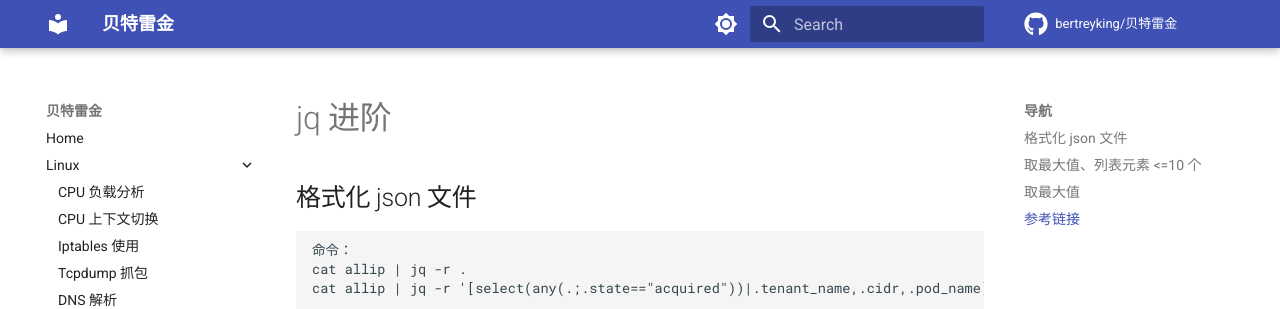
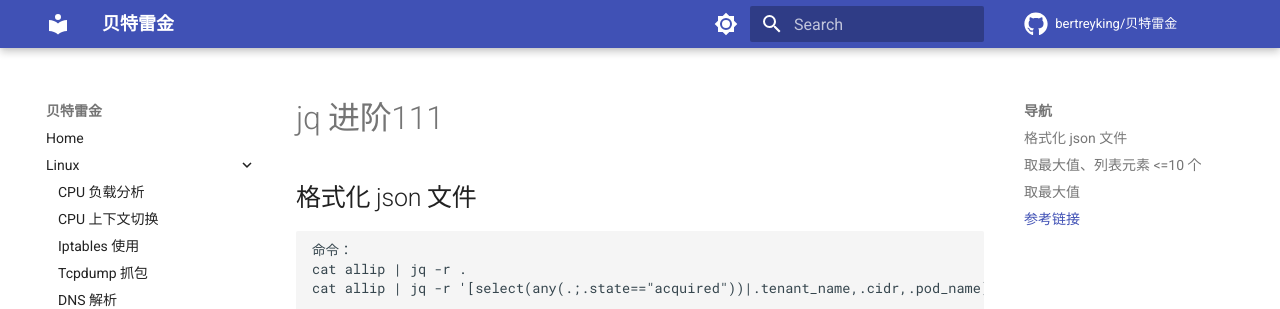
Before and after one commit to bertreyking/bertreyking.github.io, an MkDocs documentation site: the page built from docs/json_jq.md, in a window 1280 px wide and 1086 px high. Shown: the top 309 px of the window. Built offline with MkDocs 1.6.1 and Material for MkDocs 9.7.7, drawn with Linux system fonts in a browser that asks for light colours; comment, search, counter and statistics services are not loaded.

Commit message:
Update json_jq.md

```diff
--- a/docs/json_jq.md
+++ b/docs/json_jq.md
@@ -1,4 +1,4 @@
-# jq 进阶
+# jq 进阶111
 
 ## 格式化 json 文件
 
```
